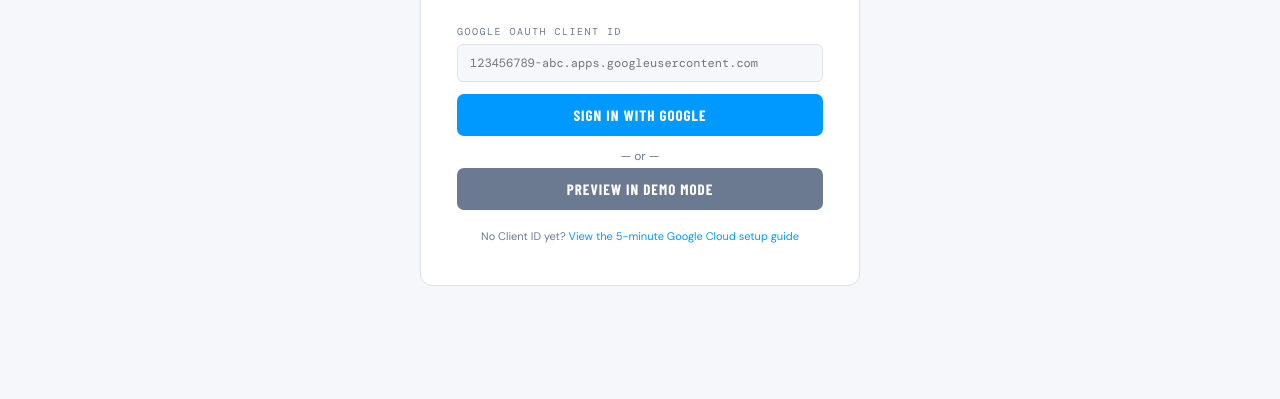
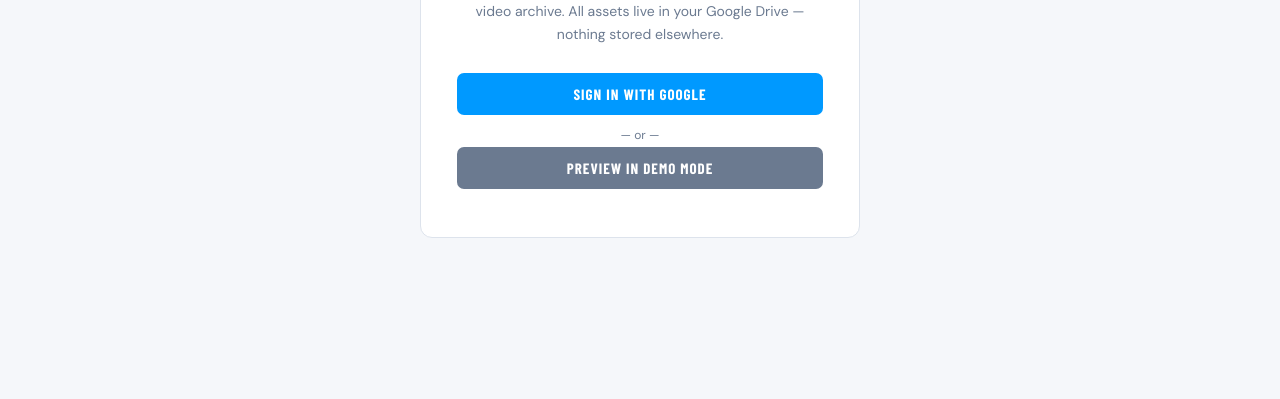
Before and after one commit to lonnierod-ai/GPM, a plain HTML site: page index.html in a window 1280 px wide. Shown: the part 401-800 px from the top of the page. Drawn offline with nearby package versions, Linux system fonts and the light colour scheme; a web font is replaced by a local one.

Commit message:
Add files via upload

```diff
--- a/index.html
+++ b/index.html
@@ -213,12 +213,11 @@
     <div class="auth-icon">📸</div>
     <div class="auth-title">GPM Media Library</div>
     <div class="auth-sub">Sign in with Google to access the team's photo and video archive. All assets live in your Google Drive — nothing stored elsewhere.</div>
-    <label class="auth-lbl">Google OAuth Client ID</label>
-    <input class="auth-input" id="cid" type="text" placeholder="123456789-abc.apps.googleusercontent.com" spellcheck="false">
+    <input class="auth-input" id="cid" type="hidden" value="">
     <button class="btn-primary" onclick="startAuth()">Sign In with Google</button>
     <div style="text-align:center;font-size:12px;color:var(--muted);margin:4px 0">— or —</div>
     <button class="btn-secondary" onclick="launchDemo()">Preview in Demo Mode</button>
-    <div class="auth-note">No Client ID yet? <a href="#" onclick="showSetup();return false">View the 5-minute Google Cloud setup guide</a></div>
+
   </div>
 </div>
 
```
